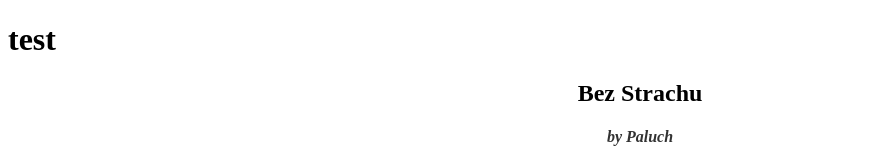
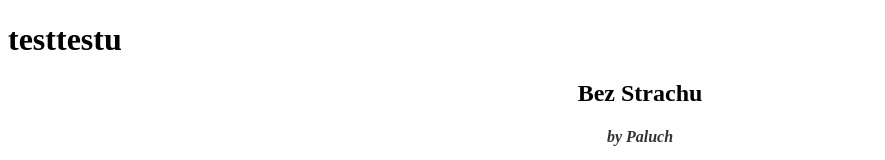
Before and after one commit to 1MrHous1/nauka-gita, a plain HTML site: page index.html in a window 1280 px wide. Shown: the top 160 px of the page, without its empty margins (0-885 px from the left). Drawn offline with Linux system fonts and the light colour scheme.

Commit message:
update title

```diff
--- a/index.html
+++ b/index.html
@@ -7,7 +7,7 @@
     <title>Document</title>
 </head>
 <body>
-    <h1>test</h1>
+    <h1>testtestu</h1>
     <div class="song-text" id="songText">
         <h2 class="mb-2">Bez Strachu</h2>
         <h4><i>by Paluch</i></h4>
```
